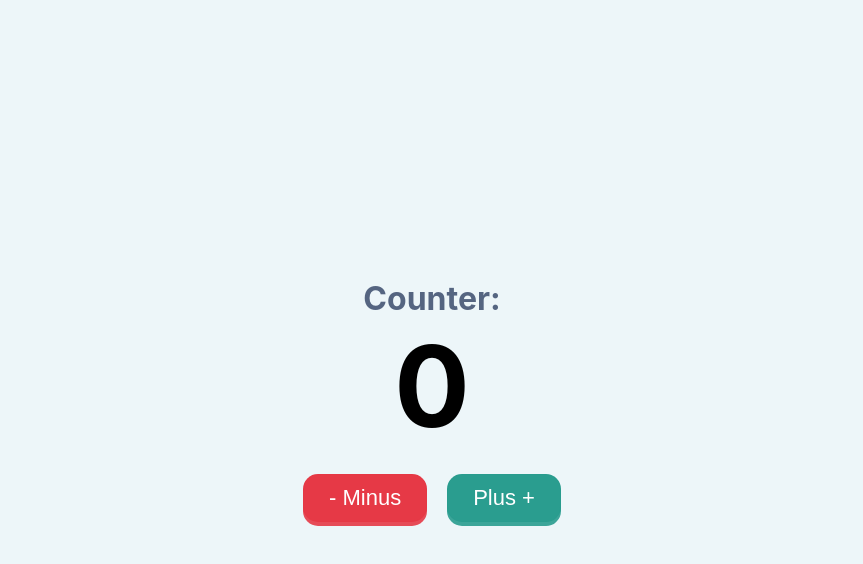
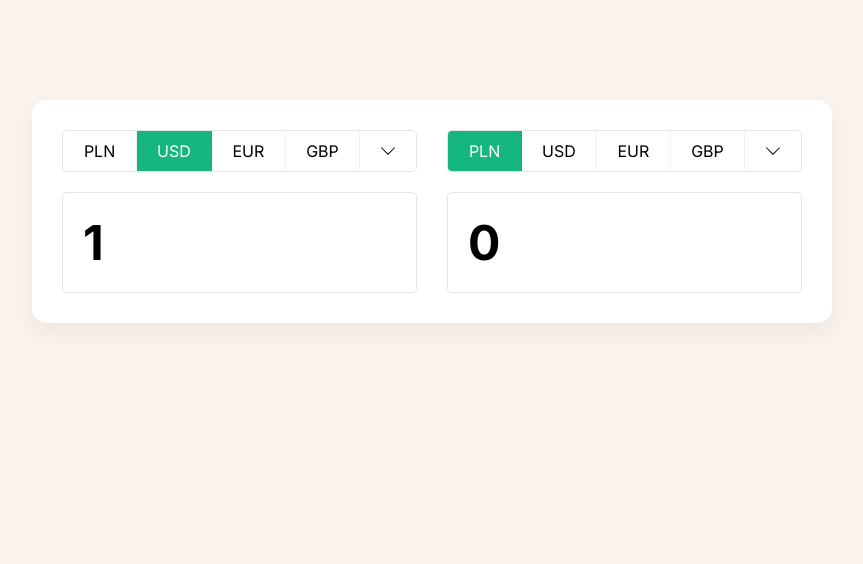
Before and after one commit to admitruk237/React-beginers-projets, a React (Create React App) app: page / in a window 1280 px wide. Shown: the top 564 px of the page, without its empty margins (208-1071 px from the left). Built offline with nearby package versions, Linux system fonts and the light colour scheme; no server answers.

Commit message:
carrency-convertor is ready

```diff
--- a/src/App.js
+++ b/src/App.js
@@ -1,28 +1,81 @@
-import { useState } from 'react';
+import React, { useEffect, useRef, useState } from 'react';
 import './index.css';
+import { Block } from './components/Block';
 
 function App() {
-  const [count, setCount] = useState(0);
-  const onClickPlus = () => {
-    setCount(count + 1);
-  };
-  const onClickMinus = () => {
-    if (count > 0) {
-      setCount(count - 1);
+  const [fromCurrency, setFromCurrency] = useState('USD');
+  const [toCurrency, setToCurrency] = useState('PLN');
+  const [fromPrice, setFromPrice] = useState(1); // Змінив початкове значення на 1
+  const [toPrice, setToPrice] = useState(0);
+  const ratesRef = useRef({});
+
+  useEffect(() => {
+    const getCurrency = async () => {
+      try {
+        const response = await fetch(
+          'https://bank.gov.ua/NBUStatService/v1/statdirectory/exchange?json'
+        );
+        const data = await response.json();
+        const ratesObject = data.reduce((acc, currency) => {
+          acc[currency.cc] = currency.rate;
+          return acc;
+        }, {});
+
+        ratesObject['UAH'] = 1; // Додамо гривню як базову валюту
+        ratesRef.current = ratesObject;
+        onChangeFromPrice(1);
+      } catch (error) {
+        console.error('Error fetching currency data:', error);
+      }
+    };
+
+    getCurrency();
+  }, []);
+
+  const onChangeFromPrice = (value) => {
+    if (ratesRef.current[fromCurrency] && ratesRef.current[toCurrency]) {
+      const priceInUAH = value * ratesRef.current[fromCurrency];
+      const result = priceInUAH / ratesRef.current[toCurrency];
+      setFromPrice(value);
+      setToPrice(result.toFixed(3));
     }
   };
+
+  const onChangeToPrice = (value) => {
+    if (ratesRef.current[fromCurrency] && ratesRef.current[toCurrency]) {
+      const priceInUAH = value * ratesRef.current[toCurrency];
+      const result = priceInUAH / ratesRef.current[fromCurrency];
+      setToPrice(value);
+      setFromPrice(result.toFixed(3));
+    }
+  };
+
+  useEffect(() => {
+    if (fromCurrency && toCurrency) {
+      onChangeFromPrice(fromPrice);
+    }
+  }, [fromCurrency]);
+
+  useEffect(() => {
+    if (fromCurrency && toCurrency) {
+      onChangeToPrice(toPrice);
+    }
+  }, [toCurrency]);
+
   return (
     <div className="App">
-      <div>
-        <h2>Counter:</h2>
-        <h1>{count}</h1>
-        <button onClick={onClickMinus} className="minus">
-          - Minus
-        </button>
-        <button onClick={onClickPlus} className="plus">
-          Plus +
-        </button>
-      </div>
+      <Block
+        value={fromPrice}
+        currency={fromCurrency}
+        onChangeCurrency={setFromCurrency}
+        onChangeValue={onChangeFromPrice}
+      />
+      <Block
+        value={toPrice}
+        currency={toCurrency}
+        onChangeCurrency={setToCurrency}
+        onChangeValue={onChangeToPrice}
+      />
     </div>
   );
 }
--- /dev/null
+++ b/src/components/Block.jsx
@@ -0,0 +1,32 @@
+import React from 'react';
+
+const defaultCurrencies = ['PLN', 'USD', 'EUR', 'GBP'];
+
+export const Block = ({ value, currency, onChangeValue, onChangeCurrency }) => (
+  <div className="block">
+    <ul className="currencies">
+      {defaultCurrencies.map((cur) => (
+        <li
+          onClick={() => onChangeCurrency(cur)}
+          className={currency === cur ? 'active' : ''}
+          key={cur}
+        >
+          {cur}
+        </li>
+      ))}
+      <li>
+        <svg height="50px" viewBox="0 0 50 50" width="50px">
+          <rect fill="none" height="50" width="50" />
+          <polygon points="47.25,15 45.164,12.914 25,33.078 4.836,12.914 2.75,15 25,37.25 " />
+        </svg>
+      </li>
+    </ul>
+    <input
+      onChange={(e) => onChangeValue(e.target.value)}
+      onClick={(e) => onChangeValue('')}
+      value={value}
+      type="number"
+      placeholder={0}
+    />
+  </div>
+);
--- a/src/index.css
+++ b/src/index.css
@@ -1,73 +1,92 @@
+@import url('https://fonts.googleapis.com/css2?family=Inter:wght@400;500;600;700;800;900&display=swap');
+
 body {
+  background-color: #f9f2ed;
+}
+html,
+body {
+  overflow-x: hidden;
   margin: 0;
-  font-family: -apple-system, BlinkMacSystemFont, 'Segoe UI', 'Roboto', 'Oxygen',
-    'Ubuntu', 'Cantarell', 'Fira Sans', 'Droid Sans', 'Helvetica Neue',
-    sans-serif;
-  -webkit-font-smoothing: antialiased;
-  -moz-osx-font-smoothing: grayscale;
-  background-color: #edf6f9;
+  padding: 0;
+}
+
+* {
+  font-family: 'Inter', system-ui !important;
+  box-sizing: border-box;
+  user-select: none;
 }
 
 .App {
-  display: flex;
-  align-items: center;
-  justify-content: center;
-  height: 100vh;
-  text-align: center;
+  display: grid;
+  grid-template-columns: 1fr 1fr;
+  grid-column-gap: 30px;
+  max-width: 800px;
+  margin: 100px auto;
+  background-color: #fff;
+  padding: 30px;
+  box-shadow: 0 10px 20px rgba(0, 0, 0, 0.05);
+  border-radius: 15px;
+  overflow: hidden;
 }
 
-.App h1 {
-  color: #000;
-  font-size: 7rem;
-  margin: 0;
-  margin-bottom: 20px;
+.block input {
+  border: 1px solid rgba(0, 0, 0, 0.1);
+  font-size: 3rem;
+  font-weight: bold;
+  padding: 20px 20px;
+  letter-spacing: 1.3px;
+  outline: none;
+  margin-top: 20px;
+  border-radius: 5px;
+  width: 100%;
 }
 
-.App h1.plus {
-  color: #2a9d8f;
+.currencies {
+  display: flex;
+  list-style: none;
+  padding: 0;
+  margin: 0;
+  border: 1px solid rgba(0, 0, 0, 0.1);
+  border-radius: 5px;
+  overflow: hidden;
 }
 
-.App h1.minus {
-  color: #e63946;
+.currencies li {
+  display: inline-flex;
+  padding: 10px 20px;
+  border-right: 1px solid rgba(0, 0, 0, 0.05);
+  cursor: pointer;
+  justify-content: center;
+  flex: 1;
 }
 
-.App h2 {
-  font-size: 2rem;
-  margin: 0;
-  color: #556581;
+.currencies li:hover {
+  background-color: rgba(0, 0, 0, 0.03);
 }
 
-.App button {
-  background: transparent;
-  border: 2px solid transparent;
-  text-align: center;
-  font-size: 22px;
-  border-radius: 15px;
-  padding: 10px 25px;
-  cursor: pointer;
-  margin: 0 10px;
-  transition: all 0.05s ease-in-out;
+.currencies li:active {
+  background-color: rgba(0, 0, 0, 0.05);
 }
 
-.App button.minus {
-  background-color: #e63946;
+.currencies li.active {
+  background-color: #16b67f;
   color: #fff;
-  box-shadow: 0 4px 0 rgba(230, 57, 70, 0.9); /* darken(#e63946, 10%) */
-  border: 1px solid rgba(230, 57, 70, 0.85); /* darken(#e63946, 15%) */
 }
 
-.App button.plus {
-  background-color: #2a9d8f;
-  color: #fff;
-  box-shadow: 0 4px 0 rgba(42, 157, 143, 0.9); /* darken(#2a9d8f, 10%) */
-  border: 1px solid rgba(42, 157, 143, 0.85); /* darken(#2a9d8f, 15%) */
+.currencies li:last-of-type {
+  display: inline-flex;
+  align-items: center;
+  flex: 0 0 50px;
+  border-right: 0;
 }
 
-.App button:hover {
-  transform: translateY(-2px);
+.currencies li:last-of-type svg {
+  width: 16px;
+  height: 16px;
 }
 
-.App button:active {
-  transform: translateY(2px);
-  box-shadow: none;
+@media (max-width: 767.98px) {
+  .App {
+    grid-template-columns: auto;
+  }
 }
--- a/src/index.js
+++ b/src/index.js
@@ -1,7 +1,11 @@
-import React from "react";
-import ReactDOM from "react-dom/client";
-import "./index.css";
-import App from "./App";
+import React from 'react';
+import ReactDOM from 'react-dom/client';
+import App from './App';
 
-const root = ReactDOM.createRoot(document.getElementById("root"));
-root.render(<App />);
+const root = ReactDOM.createRoot(document.getElementById('root'));
+
+root.render(
+  <React.StrictMode>
+    <App />
+  </React.StrictMode>
+);
```
